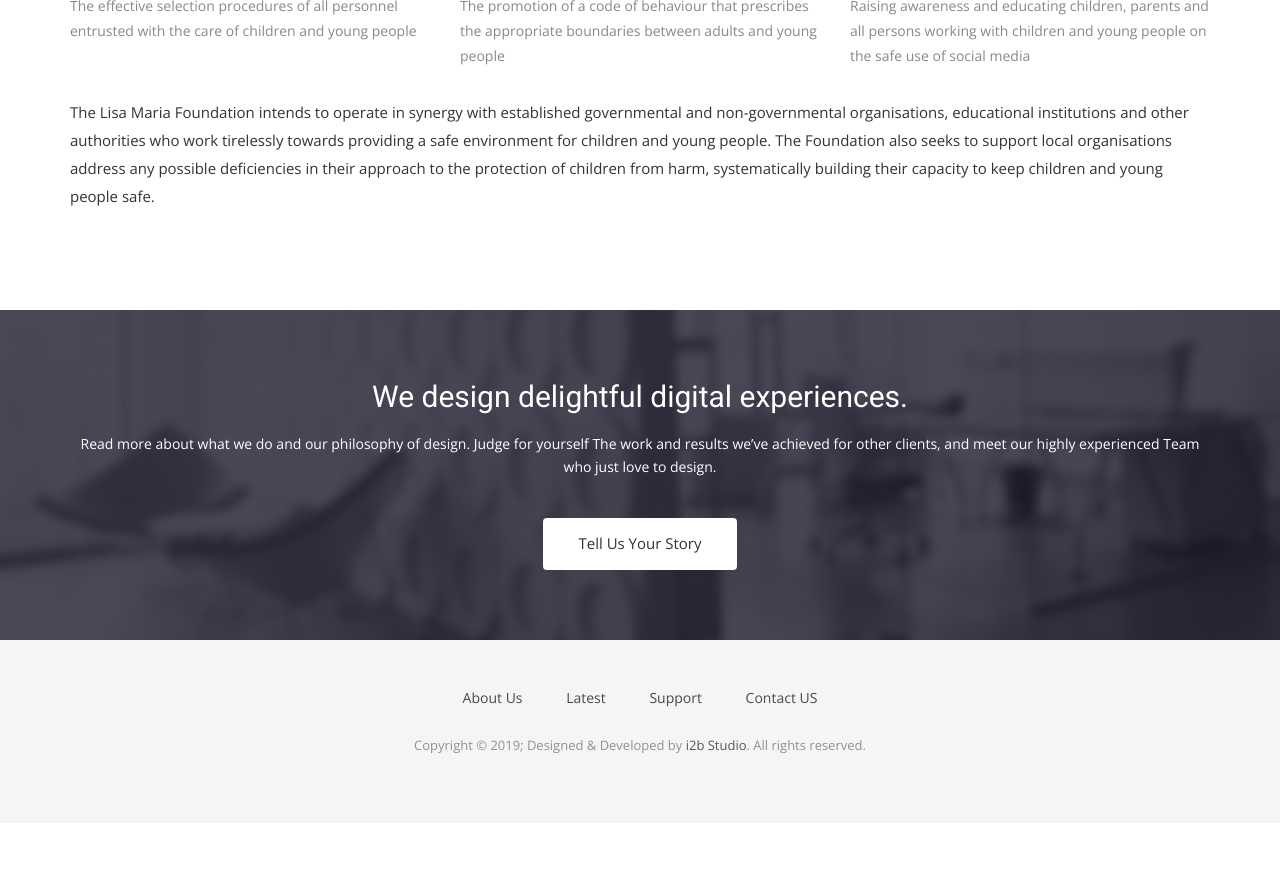
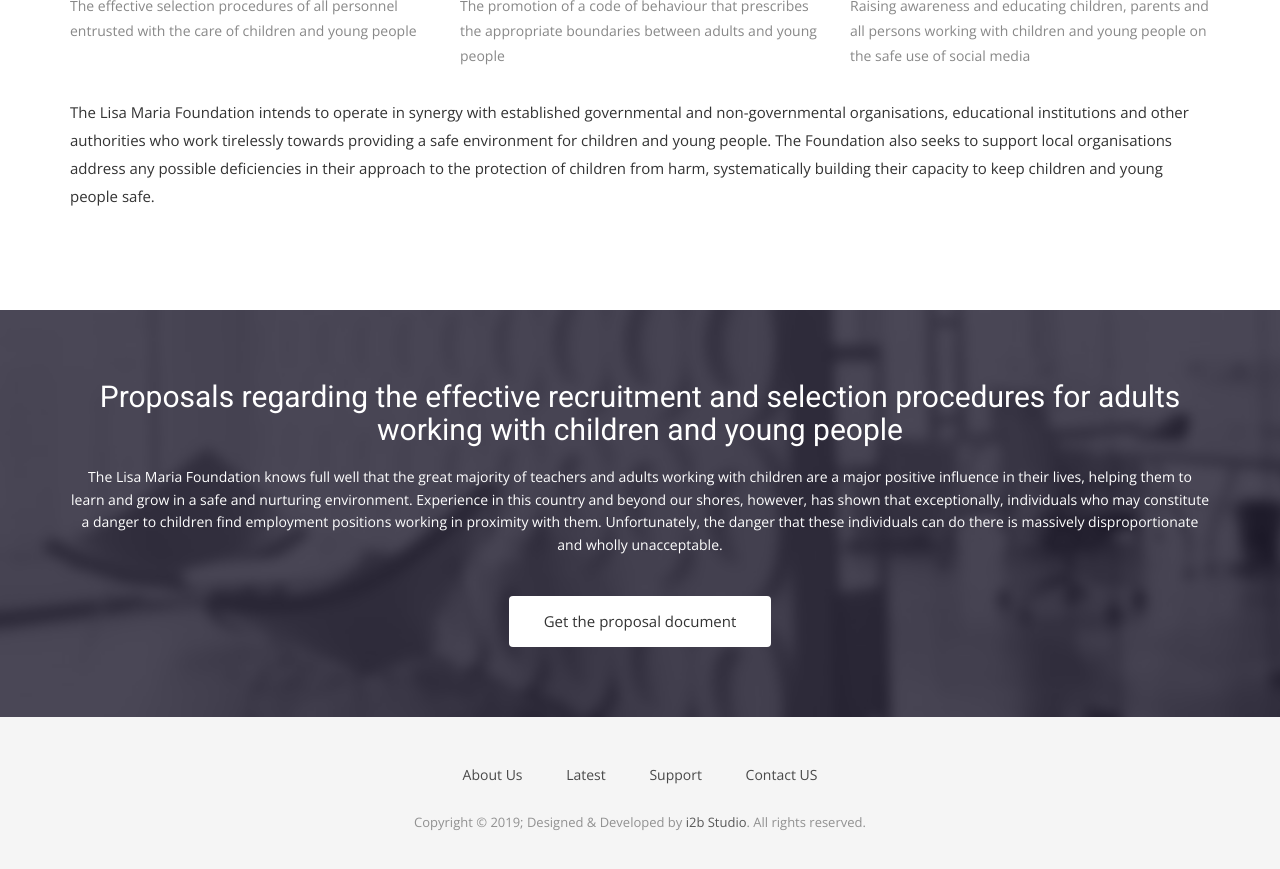
Before and after one commit to jurgencalleja/Lisa-Maria-Foundation, a Jekyll site: the page built from index.html, in a window 1280 px wide and 900 px high, scrolled down 1167 px. Shown: the top 869 px of the window. Built offline with Jekyll 4.4.1, drawn with Linux system fonts in a browser that asks for light colours; nearby versions of some CDN libraries; some web fonts are replaced; before the commit the page ends 1990 px from its top, so only the background shows below that.

Commit message:
add proposals doc

```diff
--- a/_includes/header.html
+++ b/_includes/header.html
@@ -25,6 +25,7 @@
                 <li><a href="{{ site.baseurl }}/work">Board</a></li>
                 <li><a href="{{ site.baseurl }}/blog">Latest</a></li>
                 <li><a href="#">Support</a></li>
+                <li><a href="mailto:name@email.com"">Contact US</a></li>
               </ul>
             </div><!-- /.navbar-collapse -->
           </div><!-- /.container-fluid -->
--- a/index.html
+++ b/index.html
@@ -54,9 +54,9 @@ permalink:
     <div class="row">
       <div class="col-md-12">
         <div class="block">
-          <h2>We design delightful digital experiences.</h2>
-          <p>Read more about what we do and our philosophy of design. Judge for yourself The work and results we’ve achieved for other clients, and meet our highly experienced Team who just love to design.</p>
-          <a class="btn btn-default btn-call-to-action" href="#" >Tell Us Your Story</a>
+          <h2>Proposals regarding the effective recruitment and selection procedures for adults working with children and young people</h2>
+          <p>The Lisa Maria Foundation knows full well that the great majority of teachers and adults working with children are a major positive influence in their lives, helping them to learn and grow in a safe and nurturing environment. Experience in this country and beyond our shores, however, has shown that exceptionally, individuals who may constitute a danger to children find employment positions working in proximity with them. Unfortunately, the danger that these individuals can do there is massively disproportionate and wholly unacceptable.</p>
+          <a class="btn btn-default btn-call-to-action" href="/docs/LMF Proposals Document.pdf" >Get the proposal document</a>
         </div>
       </div>
     </div>
```
Also changed, not shown: 1 other file.
